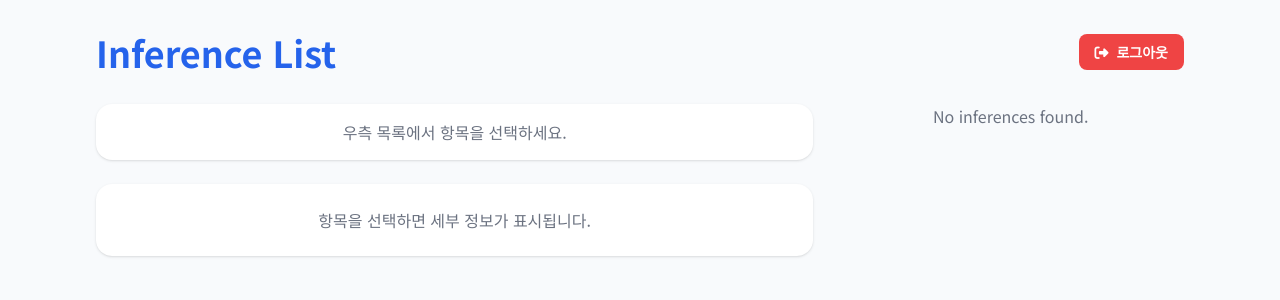
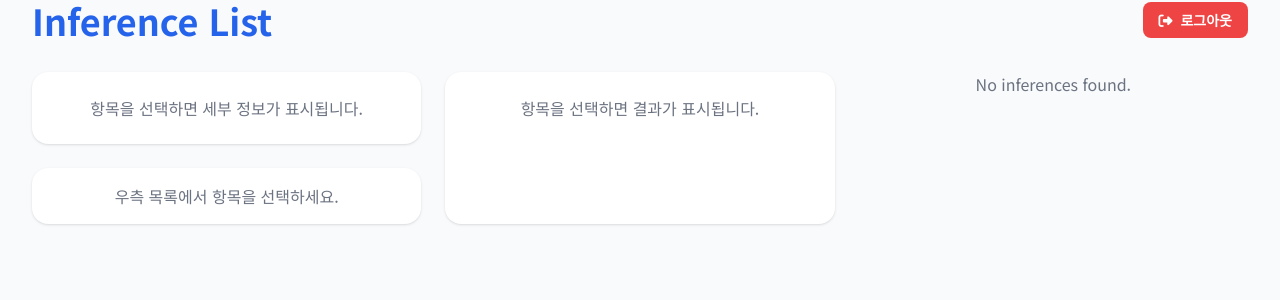
Before and after one commit to aceail/Django_Firebase, a Django app: page /inferences/ in a window 1280 px wide. Shown: the top 300 px of the page. Run offline with Django 5.2, Linux system fonts and the light colour scheme; the visitor is signed in with stand-in values (Sample User, id 1); data that the repository does not hold is empty; some libraries are stand-ins or nearby versions.

Commit message:
Expand inference list to full width

```diff
--- a/LLM_review/reviews/views.py
+++ b/LLM_review/reviews/views.py
@@ -120,15 +120,18 @@ def run_inference(request):
 
 @login_required
 def inference_list(request):
-    """추론 목록 페이지"""
-    inferences = Inference.objects.filter(requester=request.user).order_by("-created_at")
+    """추론 목록 페이지
+
+    모든 사용자가 다른 사용자의 추론도 볼 수 있도록 전체 목록을 반환한다.
+    """
+    inferences = Inference.objects.all().order_by("-created_at")
     return render(request, "reviews/inference_list.html", {"inferences": inferences})
 
 
 @login_required
 def inference_detail(request, inference_id):
     """Return inference detail data as JSON"""
-    inference = get_object_or_404(Inference, pk=inference_id, requester=request.user)
+    inference = get_object_or_404(Inference, pk=inference_id)
 
     inputs = [
         {
@@ -172,7 +175,7 @@ def inference_detail(request, inference_id):
 @login_required
 def evaluation_page(request, inference_id):
     """평가 페이지"""
-    inference = get_object_or_404(Inference, pk=inference_id, requester=request.user)
+    inference = get_object_or_404(Inference, pk=inference_id)
 
     if request.method == "POST":
         Evaluation.objects.create(
@@ -213,7 +216,7 @@ def evaluation_page(request, inference_id):
 @login_required
 def submit_evaluation(request, inference_id):
     """평가 결과 저장 후 상세 페이지로 리다이렉트"""
-    inference = get_object_or_404(Inference, pk=inference_id, requester=request.user)
+    inference = get_object_or_404(Inference, pk=inference_id)
 
     if request.method == "POST":
         Evaluation.objects.create(
--- a/LLM_review/templates/reviews/inference_list.html
+++ b/LLM_review/templates/reviews/inference_list.html
@@ -21,7 +21,7 @@
     </style>
 </head>
 <body class="bg-slate-50 text-slate-800">
-<div class="container mx-auto max-w-6xl p-4 sm:p-6 lg:p-8">
+<div class="w-full px-4 sm:px-6 lg:px-8">
     <header class="flex justify-between items-center mb-8">
         <h1 class="text-4xl font-bold text-blue-600">Inference List</h1>
         {% if user.is_authenticated %}
@@ -35,21 +35,30 @@
     </header>
 
     <main class="grid grid-cols-1 md:grid-cols-3 gap-6">
-        <div class="md:col-span-2 space-y-6">
+        <!-- Left: Images, System Prompt, User Inputs -->
+        <div class="space-y-6">
+            <div id="detail-left" class="bg-white p-6 rounded-2xl shadow">
+                <p class="text-gray-500 text-center">항목을 선택하면 세부 정보가 표시됩니다.</p>
+            </div>
             <div id="eval-container" class="bg-white p-4 rounded-2xl shadow">
                 <p class="text-gray-500 text-center">우측 목록에서 항목을 선택하세요.</p>
             </div>
-            <div id="detail-container" class="grid grid-cols-1 md:grid-cols-2 gap-4 bg-white p-6 rounded-2xl shadow">
-                <p class="text-gray-500 text-center md:col-span-2">항목을 선택하면 세부 정보가 표시됩니다.</p>
         </div>
+
+        <!-- Middle: Gemini Result -->
+        <div id="detail-result" class="bg-white p-6 rounded-2xl shadow">
+            <p class="text-gray-500 text-center">항목을 선택하면 결과가 표시됩니다.</p>
         </div>
-        <div class="md:col-span-1">
+
+        <!-- Right: Inference List -->
+        <div>
             <ul id="inference-list" class="space-y-2">
                 {% for inference in inferences %}
                 <li class="flex items-center space-x-2">
                     <button data-id="{{ inference.id }}" class="inference-item flex-1 text-left p-3 bg-white rounded-lg shadow hover:bg-blue-50">
                         <span class="font-semibold">#{{ inference.id }}</span>
                         <span class="ml-2 text-sm text-gray-500">{{ inference.created_at|date:"m/d H:i" }}</span>
+                        <span class="ml-2 text-xs text-gray-400">{{ inference.requester.username }}</span>
                     </button>
                     <a href="{% url 'reviews:evaluation_page' inference.id %}" class="px-3 py-2 bg-blue-600 text-white rounded-lg text-sm whitespace-nowrap hover:bg-blue-700">평가</a>
                 </li>
@@ -93,7 +102,8 @@ document.querySelectorAll('.inference-item').forEach(btn => {
 });
 
 function showDetail(data) {
-    const detail = document.getElementById('detail-container');
+    const detailLeft = document.getElementById('detail-left');
+    const detailResult = document.getElementById('detail-result');
     const evalBox = document.getElementById('eval-container');
     let imgs = '';
     let texts = '';
@@ -144,8 +154,7 @@ function showDetail(data) {
         </div>
     `;
 
-    detail.innerHTML = `
-        <div>
+    detailLeft.innerHTML = `
         ${imgs ? `<div id="image-gallery" class="mb-4 flex flex-wrap">${imgs}</div>` : ''}
         <div class="space-y-4">
             <div>
@@ -157,11 +166,11 @@ function showDetail(data) {
                 ${texts || '<p class="text-sm text-gray-500">No inputs.</p>'}
             </div>
         </div>
-        </div>
-        <div>
+    `;
+
+    detailResult.innerHTML = `
         <h3 class="font-semibold mb-1">Gemini Result</h3>
         <div class="prompt-box bg-blue-50 border-blue-200">${data.gemini_result}</div>
-        </div>
     `;
 
     document.querySelectorAll('#image-gallery img.thumbnail').forEach(img => {
@@ -243,6 +252,20 @@ window.addEventListener('mouseup', () => {
     }
 });
 
+imageModal.addEventListener('mouseup', () => {
+    if (dragging) {
+        dragging = false;
+        modalImg.style.cursor = 'grab';
+    }
+});
+
+modalImg.addEventListener('mouseleave', () => {
+    if (dragging) {
+        dragging = false;
+        modalImg.style.cursor = 'grab';
+    }
+});
+
 imageModal.addEventListener('contextmenu', e => {
     e.preventDefault();
     hideImageModal();
```
Also changed, not shown: LLM_review/templates/reviews/inference_page.html (+6 -3 lines). Lines whose indentation alone changed are shown as unchanged.
